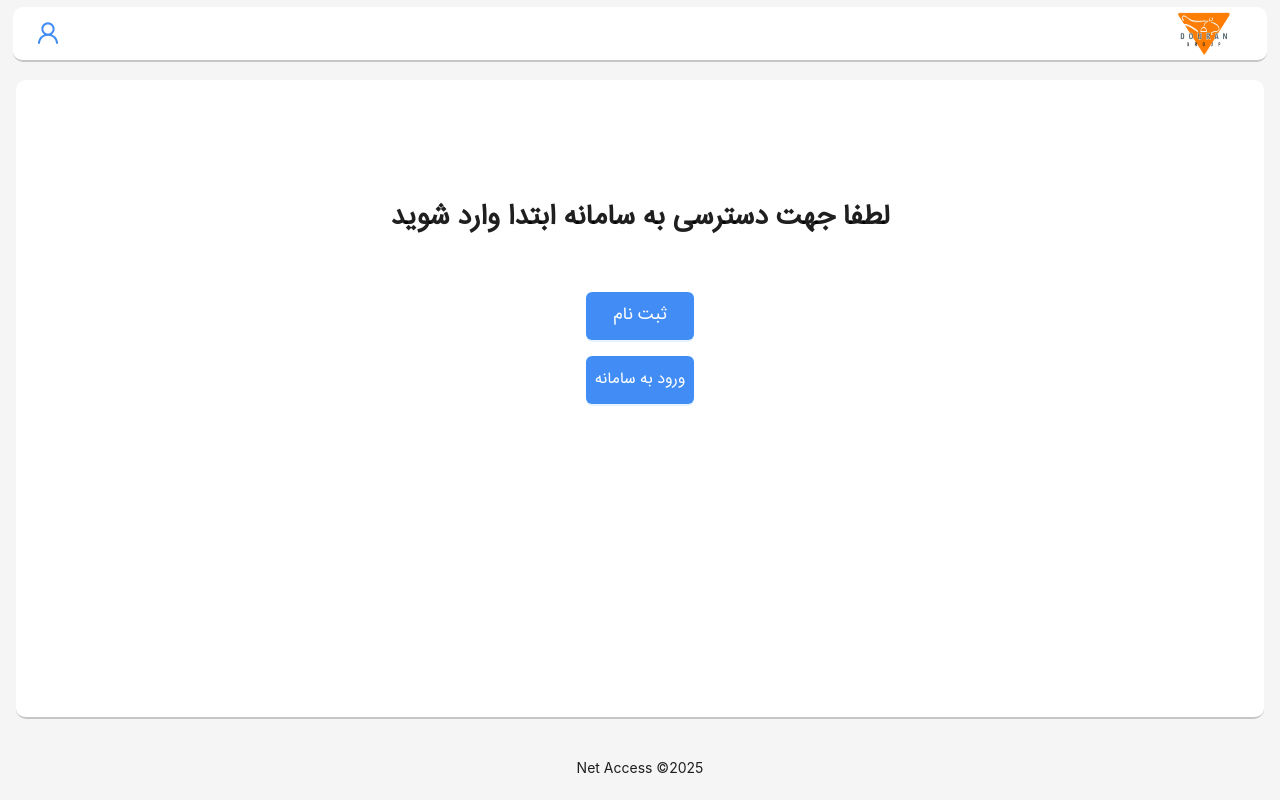
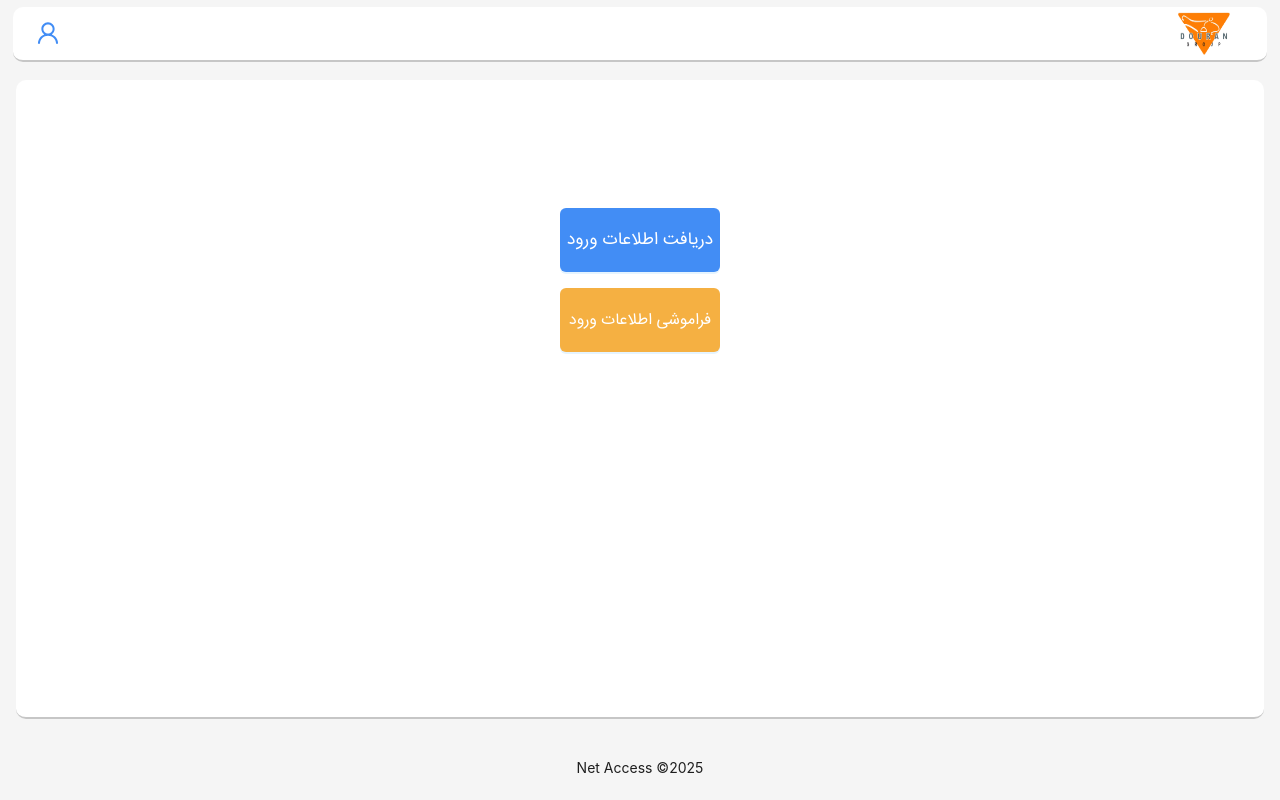
Before and after one commit to mobinkazemi/front-net-access, a React (Vite) app: page / in a window 1280 px wide. Built offline with nearby package versions, Linux system fonts and the light colour scheme.

Commit message:
first commit

```diff
--- a/src/main.tsx
+++ b/src/main.tsx
@@ -9,7 +9,6 @@ import "./index.css";
 import CommandOnSwitchPage from "./pages/Switches/CommandOnSwitch/CommandOnSwitchPage";
 import UpdateSwitchPage from "./pages/Switches/UpdateSwitch/UpdateSwitchPage";
 import LoginPage from "./pages/Auth/Login/LoginPage";
-import RegisterPage from "./pages/Auth/Register/RegisterPage";
 import SwitchesHardeningPage from "./pages/Switches/Hardening/DetailHardeningPage";
 import HardeningChartsPage from "./pages/Switches/Hardening/HardeningChartsPage";
 import HardeningPrePage from "./pages/Switches/Hardening/HardeningPrePages";
@@ -25,6 +24,7 @@ import UpdateHardeningPage from "./pages/CIS/Hardening/Update/UpdateHardeningPag
 import OSListPage from "./pages/OperatingSystem/List/List";
 import HardeningSummaryDetailPage from "./pages/Switches/Hardening/HardeningSummaryWithDetailsPage";
 import BaseLayout from "./components/BaseLayout";
+import ResetPasswordPage from "./pages/Auth/Register/ResetPassword";
 
 const router = createBrowserRouter([
   {
@@ -45,8 +45,8 @@ const router = createBrowserRouter([
         element: <LoginPage></LoginPage>,
       },
       {
-        path: ROUTES_ENUM.REGISTER,
-        element: <RegisterPage />,
+        path: ROUTES_ENUM.RESET,
+        element: <ResetPasswordPage />,
       },
       //
       //
--- a/src/pages/Auth/Register/RegisterPage.tsx
+++ b/src/pages/Auth/Register/ResetPassword.tsx
@@ -13,7 +13,7 @@ type FieldType = {
   confirmPassword: string;
 };
 
-const RegisterPage: React.FC = () => {
+const ResetPasswordPage: React.FC = () => {
   const navigator = useNavigate();
 
   const onFinish: FormProps<FieldType>["onFinish"] = async (values) => {
@@ -52,8 +52,8 @@ const RegisterPage: React.FC = () => {
                   marginRight: "10px",
                 }}
               /> */}
-              <span style={{ fontSize: "30px", fontWeight: "bold" }}>
-                ثبت‌ نام
+              <span style={{ fontSize: "25px", fontWeight: "bold" }}>
+                فراموشی رمز عبور{" "}
               </span>
             </Flex>
           }
@@ -74,14 +74,14 @@ const RegisterPage: React.FC = () => {
             onFinishFailed={onFinishFailed}
             autoComplete="off"
           >
-            <Form.Item<FieldType>
+            {/* <Form.Item<FieldType>
               label="نام"
               name="name"
               wrapperCol={{ offset: 0, span: 24 }}
               rules={[{ required: true, message: "نام خود را وارد نمایید" }]}
             >
               <Input />
-            </Form.Item>
+            </Form.Item> */}
             <Form.Item<FieldType>
               label="نام کاربری"
               name="username"
@@ -92,7 +92,7 @@ const RegisterPage: React.FC = () => {
             >
               <Input />
             </Form.Item>
-            <Form.Item<FieldType>
+            {/* <Form.Item<FieldType>
               label="گذرواژه"
               name="password"
               wrapperCol={{ offset: 0, span: 24 }}
@@ -122,7 +122,7 @@ const RegisterPage: React.FC = () => {
               ]}
             >
               <Input.Password />
-            </Form.Item>
+            </Form.Item> */}
 
             <div style={{ marginBottom: "2rem" }}></div>
 
@@ -132,11 +132,11 @@ const RegisterPage: React.FC = () => {
                 type="primary"
                 htmlType="submit"
                 style={{
-                  width: "30%",
+                  width: "35%",
                   backgroundColor: ColorPalletEnum.Primary,
                 }}
               >
-                ثبت‌ نام
+                دریافت اطلاعات{" "}
               </Button>
             </Form.Item>
           </Form>
@@ -146,4 +146,4 @@ const RegisterPage: React.FC = () => {
   );
 };
 
-export default RegisterPage;
+export default ResetPasswordPage;
--- a/src/pages/Home/functions/viewFunctions/on_not_logged_in.tsx
+++ b/src/pages/Home/functions/viewFunctions/on_not_logged_in.tsx
@@ -6,45 +6,45 @@ import { ColorPalletEnum } from "../../../../shared/enums/colorPallet.enum";
 export const contentOfNotLoggedIn = () => {
   const navigator = useNavigate();
 
+  const onClickForgotPassword = () => {
+    navigator(ROUTES_ENUM.RESET);
+  };
   const onClickLogin = () => {
     navigator(ROUTES_ENUM.LOGIN);
-  };
-  const onClickRegister = () => {
-    navigator(ROUTES_ENUM.REGISTER);
   };
 
   return (
     <Flex justify="center" align="center" vertical>
       <div style={{ marginTop: "5rem", marginBottom: "2rem" }}>
-        <h1>لطفا جهت دسترسی به سامانه ابتدا وارد شوید</h1>
+        {/* <h2></h2> */}
       </div>{" "}
       <div>
         <Button
-          onClick={onClickRegister}
+          onClick={onClickLogin}
           type="primary"
           style={{
-            width: "6.8rem",
-            height: "3rem",
+            width: "10rem",
+            height: "4rem",
             fontSize: "1.1rem",
             marginBottom: "1rem",
             backgroundColor: ColorPalletEnum.Primary,
           }}
         >
-          ثبت نام
+          دریافت اطلاعات ورود{" "}
         </Button>
       </div>
       <div>
         <Button
-          onClick={onClickLogin}
+          onClick={onClickForgotPassword}
           type="primary"
           style={{
-            width: "6.8rem",
-            height: "3rem",
+            width: "10rem",
+            height: "4rem",
             fontSize: "1rem",
-            backgroundColor: ColorPalletEnum.Primary,
+            backgroundColor: ColorPalletEnum.Forgotten_Password,
           }}
         >
-          ورود به سامانه
+          فراموشی اطلاعات ورود{" "}
         </Button>
       </div>
     </Flex>
--- a/src/shared/enums/colorPallet.enum.ts
+++ b/src/shared/enums/colorPallet.enum.ts
@@ -1,6 +1,7 @@
 export enum ColorPalletEnum {
   Primary = "#428df5",
   Secondary = "#154b96",
+  Forgotten_Password = "#f5b042",
   WhiteBackground = "#F5F5F5",
   WhiteContentBackground = "#fff",
   Border = "#c6c6c6",
--- a/src/shared/enums/routes.enum.ts
+++ b/src/shared/enums/routes.enum.ts
@@ -7,7 +7,7 @@ export enum ROUTES_ENUM {
   // ####################################
   //            AUTH
   LOGIN = "/login",
-  REGISTER = "/register",
+  RESET = "/reset",
 
   //
   //
```
